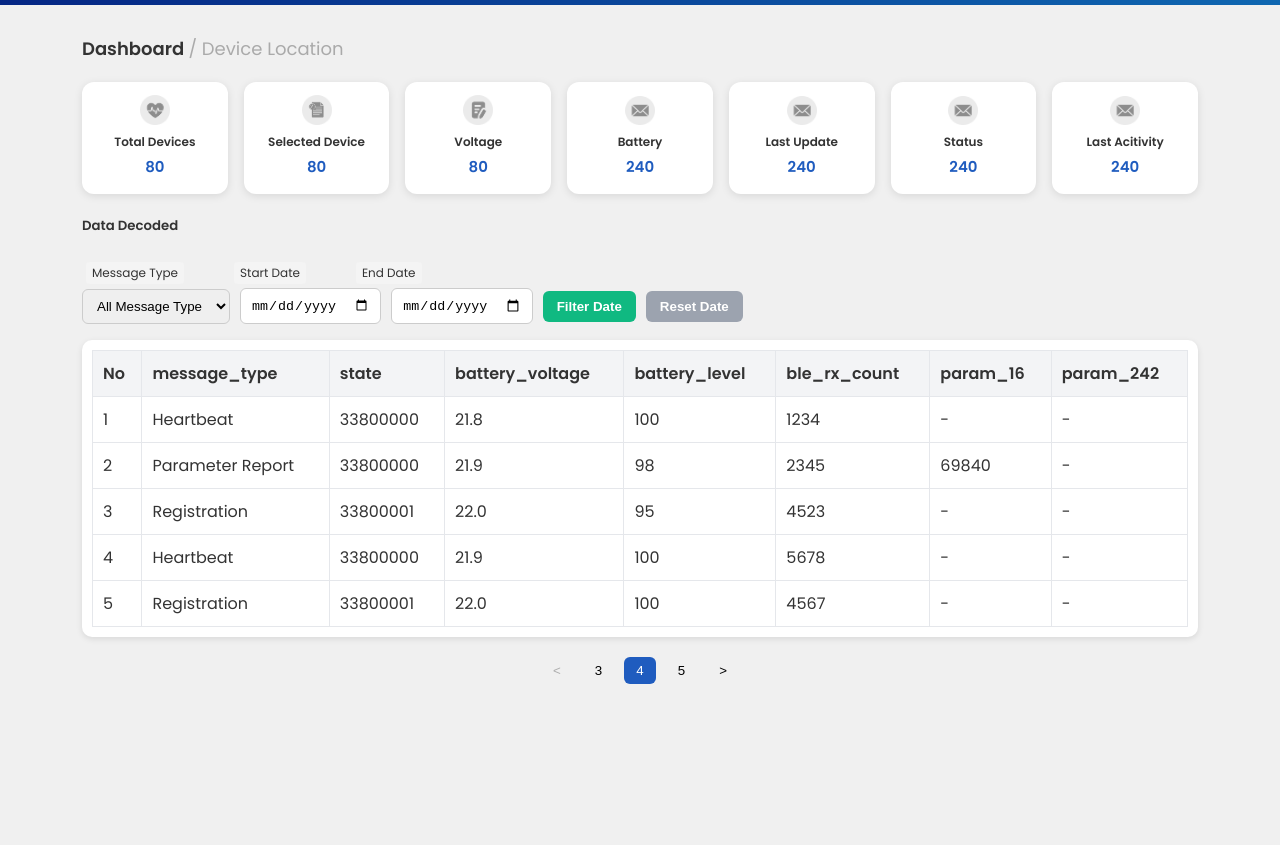
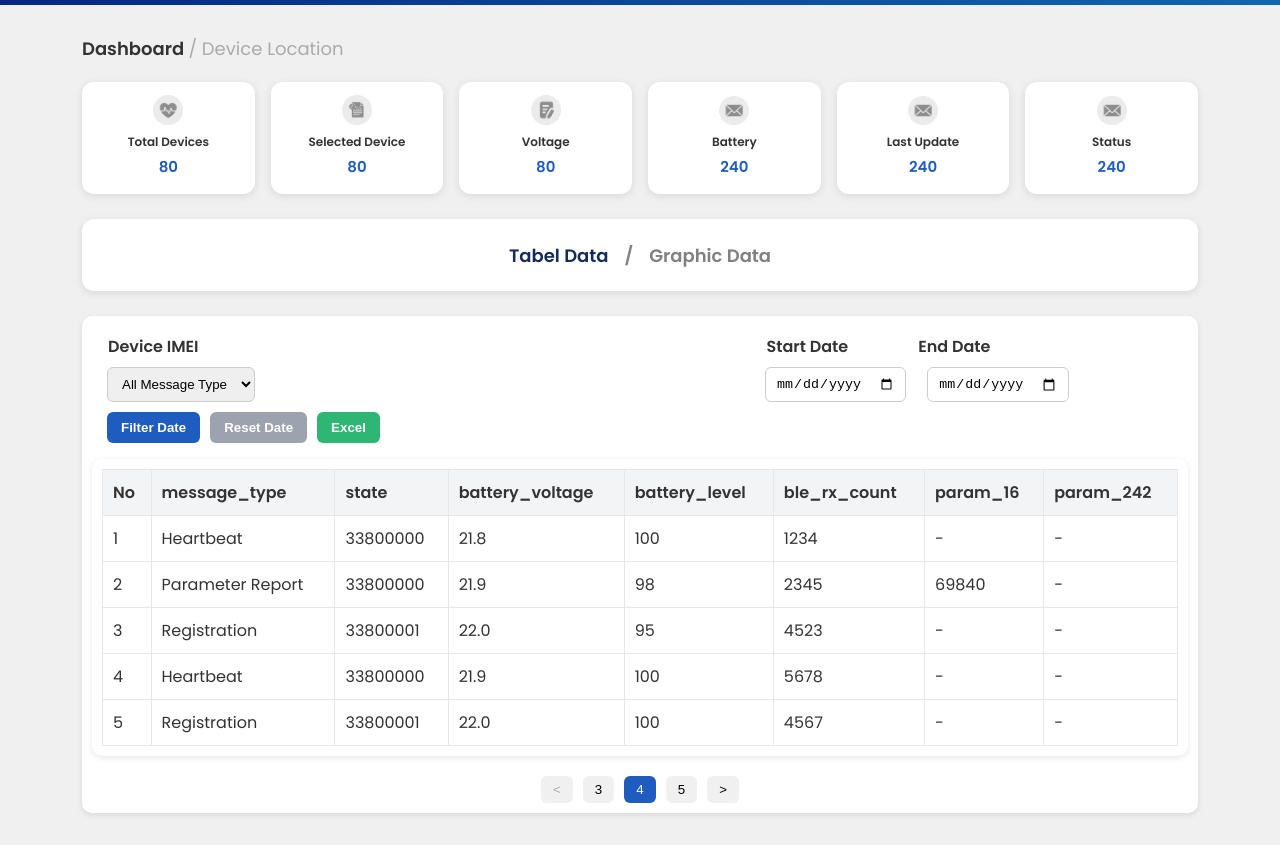
Before and after one commit to syifacts/ble_gateway, a website built with webpack: page src/templates/index.html in a window 1280 px wide. Shown: the part 95-940 px from the top of the page. Before the commit the page ends 811 px from the top, so only its background shows below. Built offline with nearby package versions, Linux system fonts and the light colour scheme; files whose address does not match are found by name.

Commit message:
new dashboard

```diff
--- a/src/public/styles/style.css
+++ b/src/public/styles/style.css
@@ -44,7 +44,7 @@ body {
 }
 
 .topbar-center {
-  justify-content: center;
+  justify-content: right;
 }
 
 
@@ -99,7 +99,7 @@ body {
 /* Summary Cards */
 .summary-cards {
   display: grid;
-  grid-template-columns: repeat(7, 1fr);
+  grid-template-columns: repeat(6, 1fr);
   gap: 16px;
   margin-top: 20px;
 }
@@ -130,9 +130,19 @@ body {
 .filters {
   display: flex;
   flex-wrap: wrap;
-  gap: 10px;
   align-items: center;
+  gap: 10px; /* jarak antar grup */
   margin-bottom: 1rem;
+  margin-left: 15px;
+
+}
+
+/* Tambahkan wrapper untuk tanggal agar bisa atur jarak antar grup */
+.filters .date-group {
+  display: flex;
+  gap: 21px; /* tidak ada jarak antar tanggal */
+  margin-left: 500px;
+  margin-right: 100px;
 }
 
 .filters select,
@@ -151,12 +161,16 @@ body {
 }
 
 .filters .btn-success {
-  background-color: #10b981;
+  background-color: #1f5cbf;
   color: white;
 }
 
 .filters .btn-secondary {
   background-color: #9ca3af;
+  color: white;
+}
+.filters .btn-excel {
+  background-color: #2DB674;
   color: white;
 }
 
@@ -211,18 +225,35 @@ body {
 .judul {
   display: flex; /* Menyusun elemen secara horizontal */
   gap: 50px;       /* Jarak antar elemen */
-  font-size: 12px; /* Ukuran font kecil */
+  font-size: 16px; /* Ukuran font kecil */
   padding: 4px;
   align-items: center;
+  margin-left: 4px;
+  font-weight: bold;
+
 }
 
-.judul > .judul {
-  padding: 2px 6px;
-  border-radius: 4px;
-  background-color: #f4f4f4;
-  white-space: nowrap;
+.start {
+  display: flex; /* Menyusun elemen secara horizontal */
+  gap: 50px;       /* Jarak antar elemen */
+  font-size: 16px; /* Ukuran font kecil */
+  padding: 4px;
+  align-items: center;
+  margin-left: 510px;
+  font-weight: bold;
 }
 
+.end {
+  display: flex; /* Menyusun elemen secara horizontal */
+  gap: 50px;       /* Jarak antar elemen */
+  font-size: 16px; /* Ukuran font kecil */
+  padding: 4px;
+  align-items: center;
+  margin-left: 35px;
+  font-weight: bold;
+  margin-left: 12px;
+
+}
 .icon-summary {
   width: 30px;
   height: 30px;
@@ -237,7 +268,33 @@ body {
   border-radius: 8px;
   overflow: hidden;
 }
-.breadcrumb-header .active {
-  font-weight: bold;
-  color: #1f5cbf;
+
+
+.tab {
+  cursor: pointer;
+  color: gray;
 }
+
+.tab.active {
+  color: #152C5B;
+
+}
+.atau {
+  color: grey;
+}
+.data-toggle {
+  background: white;
+  padding: 16px;
+  border-radius: 12px;
+  box-shadow: 0 2px 8px rgba(0, 0, 0, 0.1);
+  text-align: center;
+  font-weight: 600;
+  font-size: 18px;
+  display: flex;
+  flex-direction: row; /* Ubah jadi horizontal */
+  align-items: center;
+  justify-content: center;
+  height: 40px; /* opsional */
+  white-space: nowrap; /* Cegah teks turun ke bawah */
+  gap: 16px; /* beri jarak antar tab */
+}
--- a/src/scripts/views/pages/dashboard.js
+++ b/src/scripts/views/pages/dashboard.js
@@ -28,30 +28,41 @@ const Dashboard = {
     <img src="icons/total.png" alt="total message" class="icon-summary" />
     Status <h2>240</h2>
   </div>
-    <div class="summary-card">
-    <img src="icons/total.png" alt="total message" class="icon-summary" />
-    Last Acitivity <h2>240</h2>
   </div>
+  <br>
+  <div class="data-toggle">
+  <span id="tab-table" class="tab active">Tabel Data </span>
+  <span id="atau" class="atau">/ </span>
+  <span id="tab-graphic" class="tab">Graphic Data</span>
+</div>
+<br>
+
 </div>
 
 
-      <div class="data-section mt-4">
-        <h5>Data Decoded</h5>
-
+      <div id="data-table-section" class="table-responsive mt-4">
         <div class="judul">
-          <div class="judul"> Message Type </div>
-          <div class="judul"> Start Date </div>
-          <div class="judul"> End Date </div>
+          <div class="judul"> Device IMEI </div>
+          <div class="start"> Start Date </div>
+          <div class="end"> End Date </div>
         </div>
+        <div id="graphic-section" class="data-section mt-4" style="display: none;">
+  <h5>Graphic Data</h5>
+  <p>Visualisasi data akan ditampilkan di sini.</p>
+  <!-- Tambahkan chart atau visualisasi sesuai kebutuhan -->
+</div>
 
         <div class="filters">
           <select>
             <option>All Message Type</option>
           </select>
+          <div class="date-group">
           <input type="date" value="" />
           <input type="date" value="" />
+           </div>
           <button class="btn btn-success">Filter Date</button>
           <button class="btn btn-secondary">Reset Date</button>
+          <button class="btn btn-excel">Excel</button>
         </div>
 
         <div class="table-responsive mt-3">
@@ -90,8 +101,26 @@ const Dashboard = {
   },
 
   async afterRender() {
-    // Tambahkan interaksi jika diperlukan
-  }
+  const tabTable = document.getElementById('tab-table');
+  const tabGraphic = document.getElementById('tab-graphic');
+  const tableSection = document.getElementById('data-table-section');
+  const graphicSection = document.getElementById('graphic-section');
+
+  tabTable.addEventListener('click', () => {
+    tabTable.classList.add('active');
+    tabGraphic.classList.remove('active');
+    tableSection.style.display = 'block';
+    graphicSection.style.display = 'none';
+  });
+
+  tabGraphic.addEventListener('click', () => {
+    tabGraphic.classList.add('active');
+    tabTable.classList.remove('active');
+    tableSection.style.display = 'none';
+    graphicSection.style.display = 'block';
+  });
+}
+
 };
 
 export default Dashboard;
```
Also changed, not shown: dist/bundle.js, dist/styles.css.
